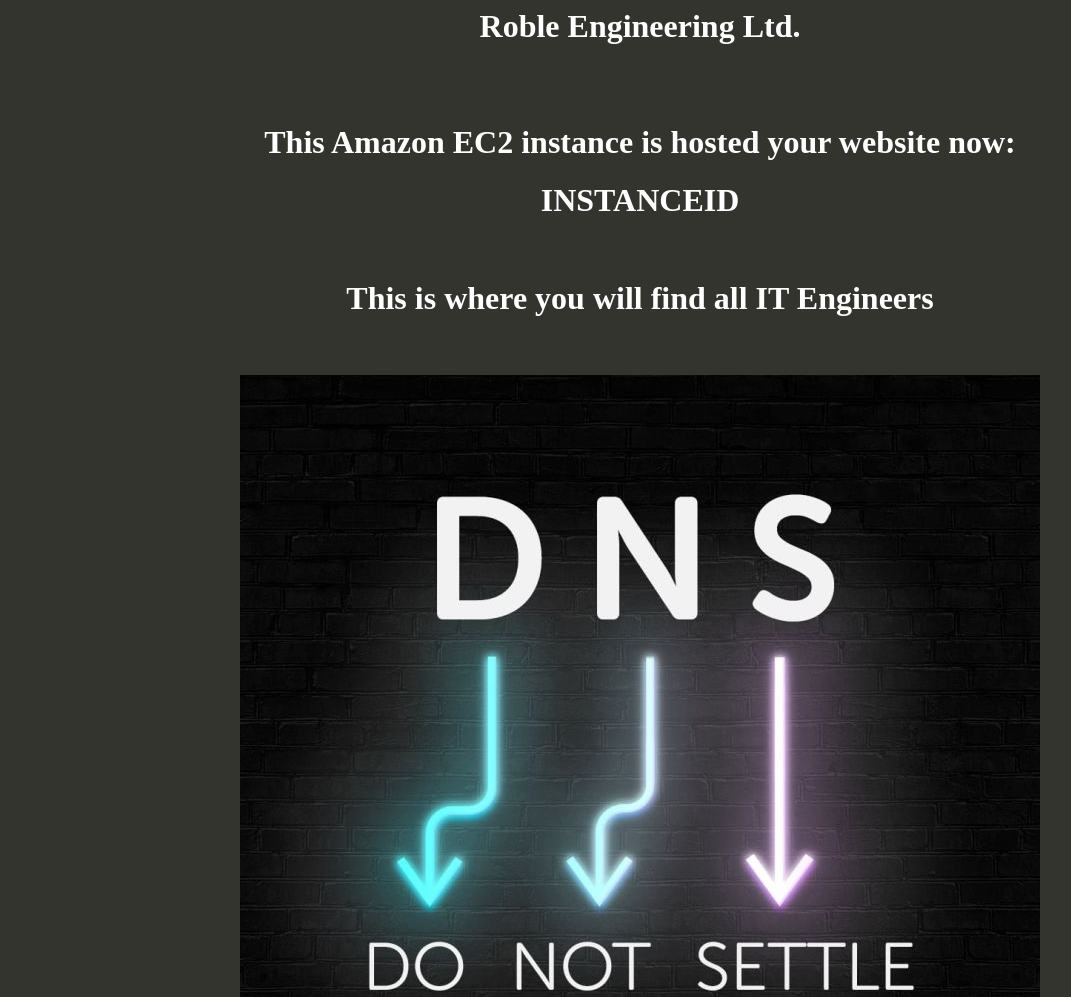
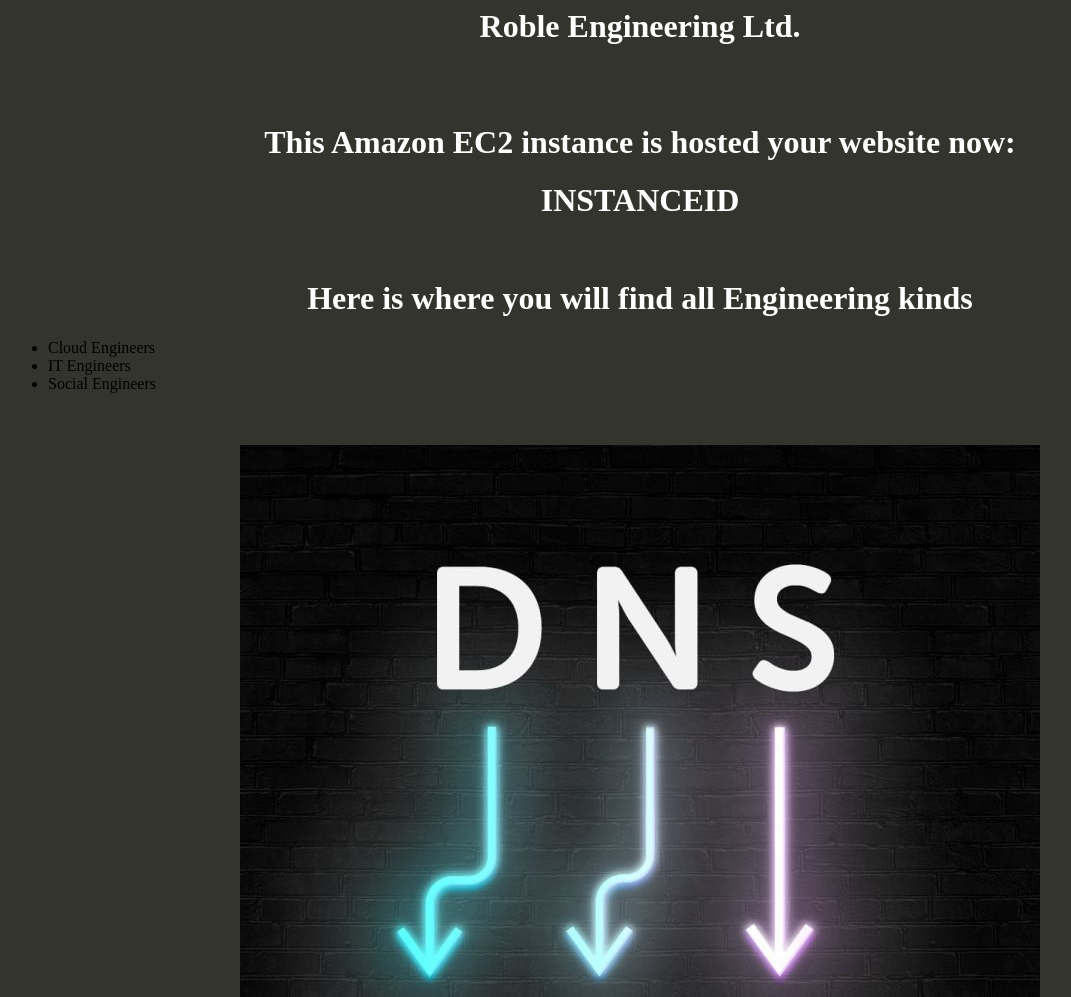
Before and after one commit to MoRoble/AWS-Projects, a plain HTML site: page Amazon-Route53/HDN-Website/index.html in a window 1280 px wide. Shown: the top 997 px of the page, without its empty margins (0-1071 px from the left). Drawn offline with Linux system fonts and the light colour scheme.

Commit message:
Update index.html

```diff
--- a/Amazon-Route53/HDN-Website/index.html
+++ b/Amazon-Route53/HDN-Website/index.html
@@ -15,7 +15,12 @@ h1 {
 <h1> Roble Engineering Ltd. </h1><br><br>
 <h1>This Amazon EC2 instance is hosted your website now:</h1>
   <h1>INSTANCEID</h1><br>
-<h1>This is where you will find all IT Engineers</h1>
+<h1>Here is where you will find all Engineering kinds</h1>
+  <ul>
+    <li>Cloud Engineers</li>
+    <li>IT Engineers</li>
+    <li>Social Engineers</li>
+  </ul>
 <br>
 <br>
 <center><img src="dns-tem.jpg"></center>
```
